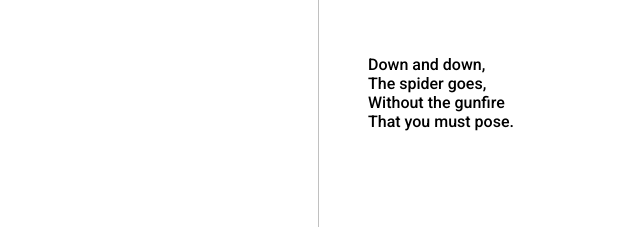
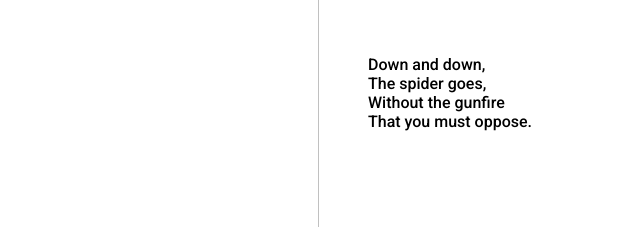
Before and after one commit to s54137/s54137-github.io, a plain HTML site: page index.html in a window 1280 px wide. Shown: the part 2953-3180 px from the top of the page, 297-937 px from the left. Drawn offline with nearby package versions, Linux system fonts and the light colour scheme.

Commit message:
Fixing a typo

```diff
--- a/index.html
+++ b/index.html
@@ -69,7 +69,7 @@
     <p>Down and down, </p>
     <p>The spider goes, </p>
     <p>Without the gunfire</p>
-    <p>That you must pose.</p>
+    <p>That you must oppose.</p>
   </section>
   <section>
     <p>A year passes - I still cannot see, </p>
```
